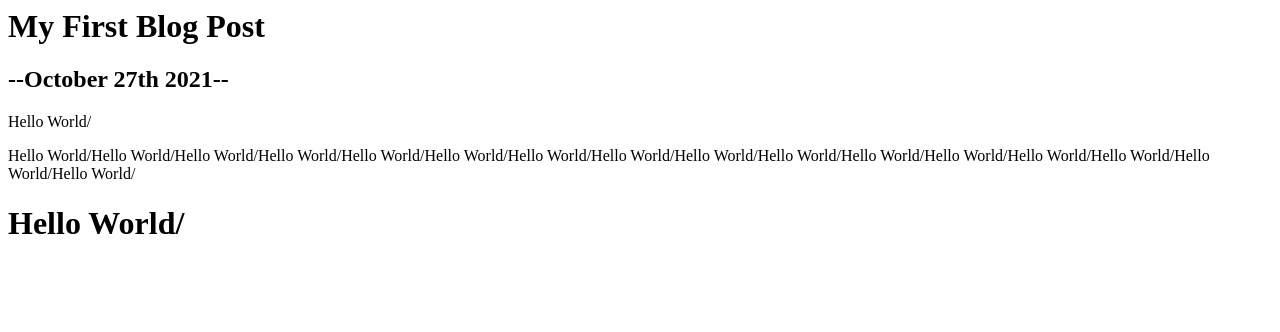
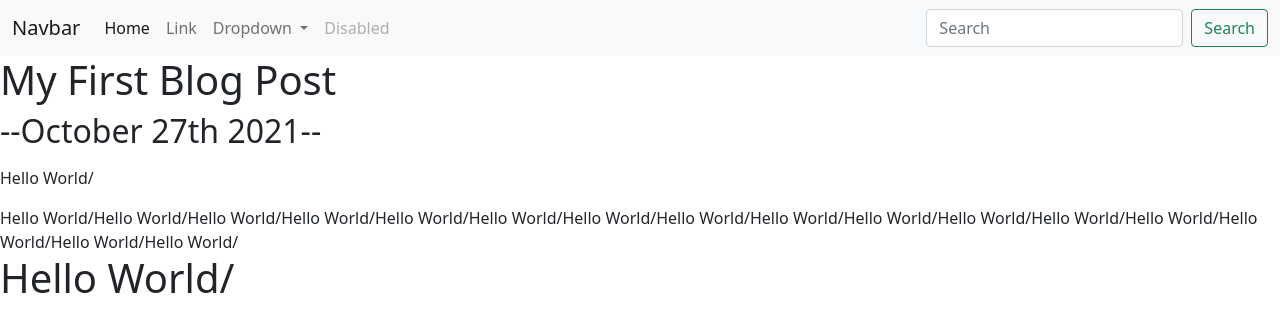
Before and after one commit to daRasmussen/ubiquitous-lamp, a Django app: page /blog/1/ in a window 1280 px wide. Shown: the top 332 px of the page. Run offline with Django 4.2, Linux system fonts and the light colour scheme; data comes from the database, SQL or seed files in the repository.

Commit message:
adds bootstrap and blockcontent

```diff
--- a/or/personal_portfolio_project/blog/templates/blog/all_blogs.html
+++ b/or/personal_portfolio_project/blog/templates/blog/all_blogs.html
@@ -1,4 +1,7 @@
 <!--suppress ALL -->
+{% extends 'portfolio/base.html' %}
+
+{% block content %}
     <h1>All Blogs</h1>
 
     <h2>Has written {{ posts.count }} blog{{ posts.count|pluralize }}</h2>
@@ -8,3 +11,4 @@
     <code>{{post.description|striptags|truncatechars:5}}</code>
     <h5>{{post.date|date:'M d Y'|upper}}</h5>
     {% endfor %}
+{%endblock%}
--- a/or/personal_portfolio_project/blog/templates/blog/detail.html
+++ b/or/personal_portfolio_project/blog/templates/blog/detail.html
@@ -1,7 +1,11 @@
-<h1>{{ post.title }}</h1>
+{% extends 'portfolio/base.html' %}
 
-<h2>--{{ post.date|date:'F jS Y'}}--</h2>
+{% block content %}
+    <h1>{{ post.title }}</h1>
 
-<p>
-{{ post.description|safe }}
-</p>
+    <h2>--{{ post.date|date:'F jS Y'}}--</h2>
+
+    <p>
+    {{ post.description|safe }}
+    </p>
+{%endblock%}
--- /dev/null
+++ b/or/personal_portfolio_project/portfolio/templates/portfolio/base.html
@@ -0,0 +1,62 @@
+<!doctype html>
+<html lang="en">
+<head>
+    <!-- Required meta tags -->
+    <meta charset="utf-8">
+    <meta name="viewport" content="width=device-width, initial-scale=1">
+
+    <!-- Bootstrap CSS -->
+    <link href="https://cdn.jsdelivr.net/npm/bootstrap@5.1.3/dist/css/bootstrap.min.css" rel="stylesheet" integrity="sha384-1BmE4kWBq78iYhFldvKuhfTAU6auU8tT94WrHftjDbrCEXSU1oBoqyl2QvZ6jIW3" crossorigin="anonymous">
+
+    <title>Hello, world!</title>
+</head>
+<body>
+    <nav class="navbar navbar-expand-lg navbar-light bg-light">
+        <div class="container-fluid">
+            <a class="navbar-brand" href="#">Navbar</a>
+            <button class="navbar-toggler" type="button" data-bs-toggle="collapse" data-bs-target="#navbarSupportedContent" aria-controls="navbarSupportedContent" aria-expanded="false" aria-label="Toggle navigation">
+                <span class="navbar-toggler-icon"></span>
+            </button>
+            <div class="collapse navbar-collapse" id="navbarSupportedContent">
+                <ul class="navbar-nav me-auto mb-2 mb-lg-0">
+                    <li class="nav-item">
+                        <a class="nav-link active" aria-current="page" href="#">Home</a>
+                    </li>
+                    <li class="nav-item">
+                        <a class="nav-link" href="#">Link</a>
+                    </li>
+                    <li class="nav-item dropdown">
+                        <a class="nav-link dropdown-toggle" href="#" id="navbarDropdown" role="button" data-bs-toggle="dropdown" aria-expanded="false">
+                            Dropdown
+                        </a>
+                        <ul class="dropdown-menu" aria-labelledby="navbarDropdown">
+                            <li><a class="dropdown-item" href="#">Action</a></li>
+                            <li><a class="dropdown-item" href="#">Another action</a></li>
+                            <li><hr class="dropdown-divider"></li>
+                            <li><a class="dropdown-item" href="#">Something else here</a></li>
+                        </ul>
+                    </li>
+                    <li class="nav-item">
+                        <a class="nav-link disabled">Disabled</a>
+                    </li>
+                </ul>
+                <form class="d-flex">
+                    <input class="form-control me-2" type="search" placeholder="Search" aria-label="Search">
+                    <button class="btn btn-outline-success" type="submit">Search</button>
+                </form>
+            </div>
+        </div>
+    </nav>
+    {% block content %}{% endblock %}
+    <!-- Optional JavaScript; choose one of the two! -->
+
+    <!-- Option 1: Bootstrap Bundle with Popper -->
+    <script src="https://cdn.jsdelivr.net/npm/bootstrap@5.1.3/dist/js/bootstrap.bundle.min.js" integrity="sha384-ka7Sk0Gln4gmtz2MlQnikT1wXgYsOg+OMhuP+IlRH9sENBO0LRn5q+8nbTov4+1p" crossorigin="anonymous"></script>
+
+    <!-- Option 2: Separate Popper and Bootstrap JS -->
+    <!--
+    <script src="https://cdn.jsdelivr.net/npm/@popperjs/core@2.10.2/dist/umd/popper.min.js" integrity="sha384-7+zCNj/IqJ95wo16oMtfsKbZ9ccEh31eOz1HGyDuCQ6wgnyJNSYdrPa03rtR1zdB" crossorigin="anonymous"></script>
+    <script src="https://cdn.jsdelivr.net/npm/bootstrap@5.1.3/dist/js/bootstrap.min.js" integrity="sha384-QJHtvGhmr9XOIpI6YVutG+2QOK9T+ZnN4kzFN1RtK3zEFEIsxhlmWl5/YESvpZ13" crossorigin="anonymous"></script>
+    -->
+    </body>
+</html>
--- a/or/personal_portfolio_project/portfolio/templates/portfolio/home.html
+++ b/or/personal_portfolio_project/portfolio/templates/portfolio/home.html
@@ -1,4 +1,7 @@
-<!--suppress ALL -->
+<!--suppress HtmlUnknownTarget -->
+{% extends 'portfolio/base.html' %}
+
+{% block content %}
     <h4><a href="{% url 'blog:all_blogs' %}">Blog</a></h4>
     <h1>HELLO WORLD!</h1>
 
@@ -14,3 +17,4 @@
     <a href="{{ project.url }}">Link</a>
 
     {% endfor %}
+{%endblock%}
```
Lines whose indentation alone changed are shown as unchanged.
